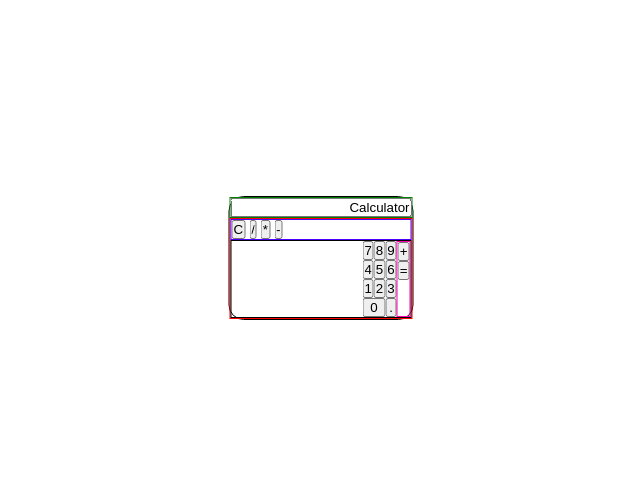
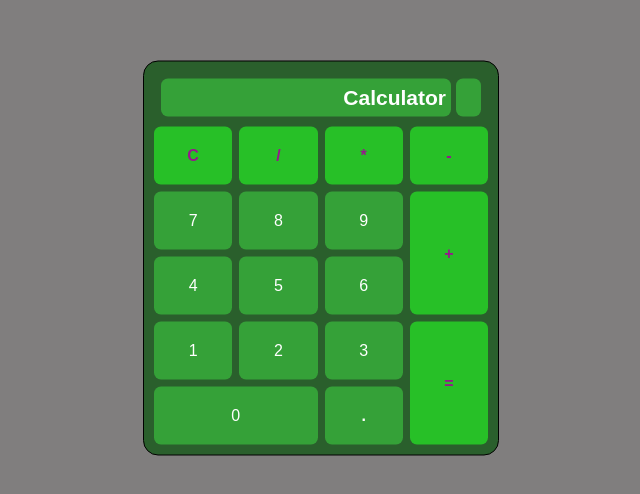
Before and after one commit to Justin-Ngo/web-calculator, a plain HTML site: page index.html in a window 1280 px wide. Shown: the part 142-636 px from the top of the page, without its empty margins (319-959 px from the left). Drawn offline with Linux system fonts and the light colour scheme.

Commit message:
Lay out of calculator and starting javascript

```diff
--- a/calculator.js
+++ b/calculator.js
@@ -1,5 +1,7 @@
 // https://developer.mozilla.org/en-US/docs/Web/JavaScript/Reference/Global_Objects/eval#Do_not_ever_use_eval!
 // NEVER USE Eval()
+
+let byClass = document.getElementsByClassName.bind(document);
 
 function add(a, b) {
 	return (a + b);
@@ -18,6 +20,7 @@ function divide(a, b){
 	}
 
 }
+
 function operate(operator, a, b){
 	switch (operator) {
 		case "+":
@@ -36,3 +39,27 @@ function operate(operator, a, b){
 			break;
 	}
 }
+
+
+
+function display(){
+	document.querySelectorAll('input.btn').forEach(item => {
+		item.addEventListener('mousedown', event =>{
+			if (event.buttons === 1 ){
+				if (isNaN(item.value) && item.value !== "."){
+					byClass('operator')[0].textContent = item.value;
+				}
+				else
+				{
+					if (item.value == "."){
+						byClass('display')[0].value += item.value;
+					}
+					let el = byClass('display')[0];
+					el.value += item.value;
+					// This syntax took me so long to get UGH (ive tried direction: rtl but that has set backs)
+					el.scrollLeft = el.scrollWidth;
+				}
+			}
+		})
+	})
+}
--- a/index.html
+++ b/index.html
@@ -4,14 +4,15 @@
 		<meta charset="UTF-8">
 		<link rel="stylesheet" href="./pretty_calc.css">
 		<script type="text/javascript" src="./calculator.js"></script>
+		<title>Juyn's Web Calculator </title>
 	</head>
 	<body>
+		<span id="title">Welcome to Juyn's Web Calculator</span>
 		<div class="calc-container">
-
 			<div class="screen-container">
-				<input class="display" type="text" value="Calculator" readonly>
+				<input class="display" type="text" value="Calculator" spellcheck="false">
+				<span class="operator"></span>
 			</div>
-
 			<div class="input-container">
 				<div class="function-container top">
 					<input class="btn func clear" type="button" value="C">
@@ -19,8 +20,6 @@
 					<input class="btn func multiply" type="button" value="*">
 					<input class="btn func subtract" type="button" value="-">
 				</div>
-
-				<div class="bottom-container">
 				<div class="function-container right">
 					<input class="btn func add" type="button" value="+">
 					<input class="btn func equal" type="button" value="=">
@@ -41,7 +40,8 @@
 			</div>
 
 		</div>
-
-		</div>
 	</body>
+	<script>
+		display()
+	</script>
 </html>
--- a/pretty_calc.css
+++ b/pretty_calc.css
@@ -4,9 +4,22 @@
 	box-sizing: border-box;
 }
 
+html {
+	background-color: rgb(128, 126, 126);
+}
+
+#title {
+	display: flex;
+	justify-content: center;
+	margin-top: 20px;
+	font-size: 5em;
+	opacity: 0;
+}
+
 .calc-container {
 	display: flex;
 	flex-direction: column;
+	justify-content: center;
 	/*
 	Vertical center
 	https://css-tricks.com/quick-css-trick-how-to-center-an-object-exactly-in-the-center/
@@ -18,44 +31,116 @@
 
 	border: 1px solid;
 	border-radius: 15px;
+
+	background-color: rgb(42, 95, 44);;
 }
 
 /* #### DISPLAY #### */
 .screen-container {
-	border: 1px solid green;
+	/* recall both grid and flexbox have strict parent child dependencies  */
+	display: flex;
+	margin-left: 17px;
+	margin-right: 17px;
+	margin-top: 17px;
+	border: none;
+	justify-content: space-around;
+}
+
+.operator {
+	text-align: center;
+	font-weight: 700;
+	font-size: 30px;
+	color: rgb(255, 255, 255);
+	border-radius: 7px;
+	background-color: rgb(53, 161, 56);
+	padding: 2px 2px;
+	margin-left: 5px;
+	width: 25px;
+	height: 38px;
 }
 
 input.display{
+	flex-grow: 1;
+	font-size: 21px;
+	font-weight: 700;
 	text-align: right;
+	white-space: nowrap;
+	color: white;
+	border: none;
+	background-color: rgb(53, 161, 56);
+	/* Remember that padding is inside element and margin is outside of element */
+	padding-right: 5px;
+	border-radius: 7px;
 }
 
+
 /* #### INPUTS #### */
-.input-container {
-	border: 1px solid red;
+.number-container{
+	grid-area: main;
+	display: grid;
+	grid-template: repeat(3, 1fr)/ repeat( 3, 1fr);
+	column-gap: 7px;
+	row-gap: 7px;
+}
+
+.zero {
+	grid-column: span 2;
+}
+
+.function-container.right {
+	grid-area: side;
+	display: grid;
+	grid-template-columns: 2;
+	column-gap: 7px;
+	row-gap: 7px;
 }
 
 .function-container.top {
-	border: 1px solid rgb(76, 0, 255);
+	grid-area: topRow;
+	display: grid;
+	grid-template-rows: 1fr;
+	grid-template-columns: 1fr 1fr 1fr 1fr;
+	column-gap: 7px;
+	row-gap: 7px;
 }
 
-.bottom-container{
-	border: 1px solid black;
-	display: flex;
-	flex-direction: row-reverse;
-
+.input-container{
+	display: grid;
+	grid-template: repeat(1, 1fr) / repeat(4, 1fr);
+	grid-template-areas:
+		"topRow topRow topRow topRow"
+		"main main main side"
+		"main main main side"
+		"main main main side"
+		"main main main side";
+	column-gap: 7px;
+	row-gap: 7px;
+	margin: 10px 10px;
 }
 
-.function-container.right {
-	display: flex;
-	flex-direction: column;
-	border: 1px solid rgb(255, 0, 179);
+.btn {
+	background-color: rgb(53, 161, 56);
+	border: none;
+	color: white;
+	padding: 20px;
+	text-align: center;
+	font-size: 16px;
+	border-radius: 7px;
 }
 
-.number-container {
-	display: grid;
-	grid-template: repeat(3, 1fr)/ repeat(3, 1fr);
+.btn:hover, .display:hover {
+	box-shadow: 0 1px 6px rgba(248, 249, 250, 0.28);
 }
 
-.zero{
-	grid-column: span 2;
+.dot, .subtract, .equal, .divide, .multiply, .add {
+	font-weight: 900;
 }
+
+.clear {
+	font-weight: 700;
+}
+
+.func {
+	color: rgb(151, 23, 141);
+	background-color: rgb(39, 192, 39);
+}
```
Lines whose indentation alone changed are shown as unchanged.
